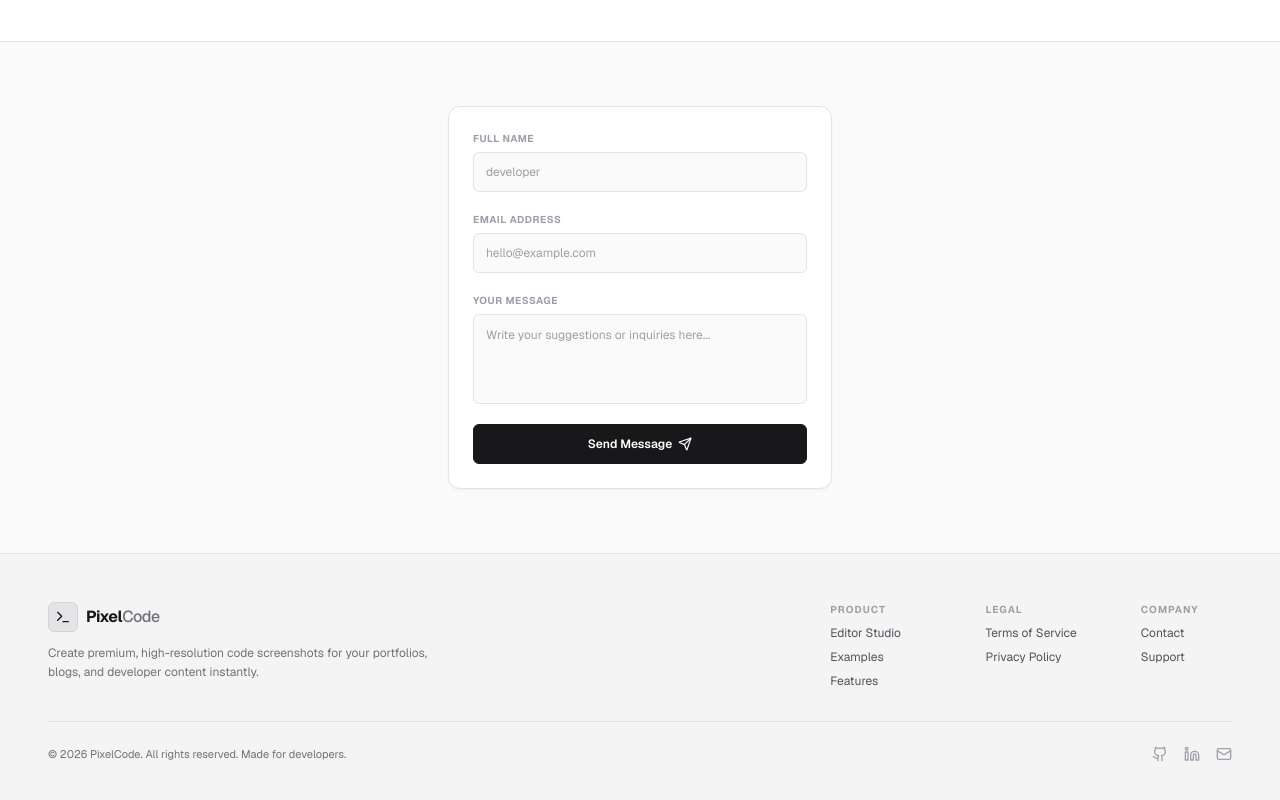
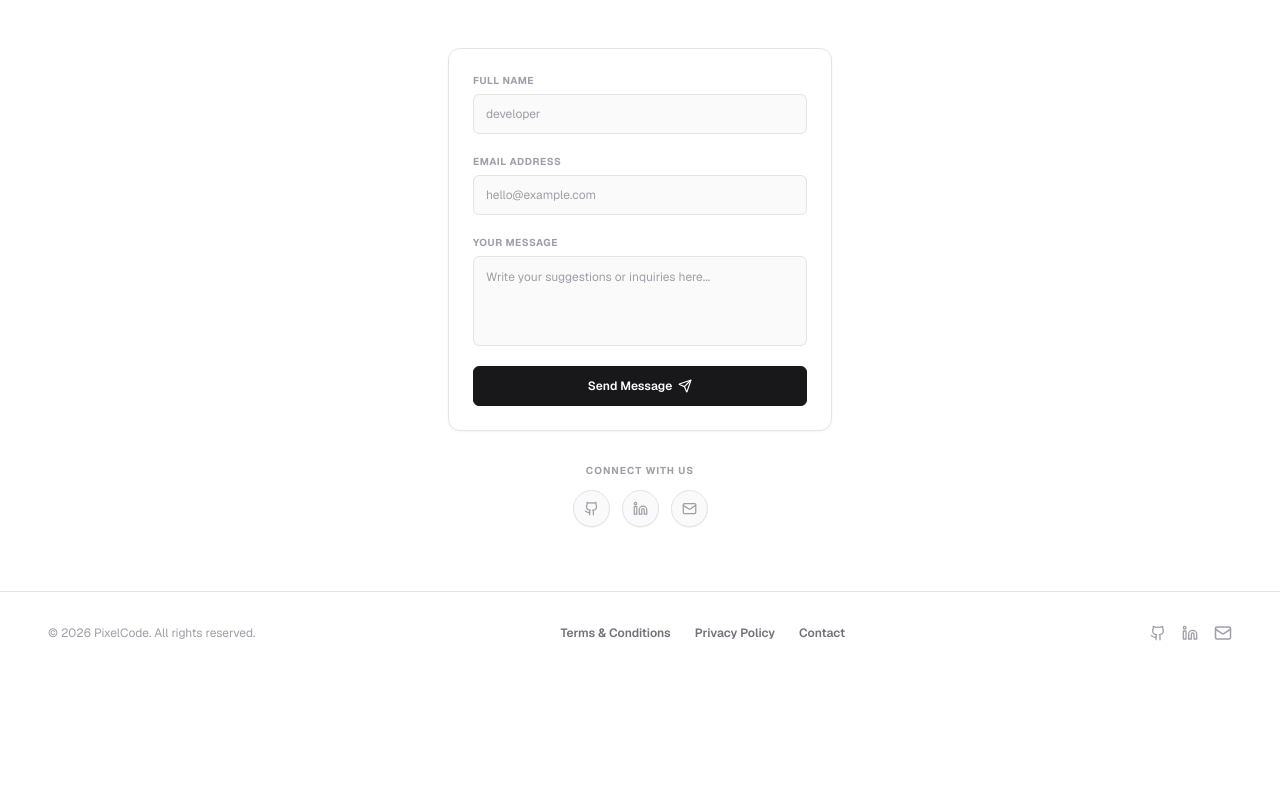
Before and after one commit to Sid-Hurry/pixelcode, a Next.js app: page /contact in a window 1280 px wide. Shown: the part 324-1124 px from the top of the page. After the commit the page ends 998 px from the top, so only its background shows below. Built offline with nearby package versions, Linux system fonts and the light colour scheme.

Commit message:
feat: implement project structure including global styles, core editor components, and legal documentation pages

```diff
--- a/app/components/EditorCanvas.js
+++ b/app/components/EditorCanvas.js
@@ -198,10 +198,12 @@ export default function EditorCanvas({
                   type="text"
                   value={fileName}
                   onChange={(e) => setFileName(e.target.value)}
-                  className="bg-transparent border-none text-center outline-none text-xs font-semibold focus:ring-0 w-36 text-zinc-400/80 hover:text-zinc-600 focus:text-zinc-900 transition-colors"
+                  className="px-2 py-0.5 bg-black/10 hover:bg-black/15 border border-zinc-400/20 hover:border-zinc-400/40 rounded text-center outline-none text-[11px] font-semibold w-28 text-zinc-400 hover:text-zinc-600 focus:text-zinc-800 transition-all cursor-pointer"
+                  title="Click to rename"
                   placeholder="untitled.js"
                 />
               </div>
+
 
               <div className="w-10" />
             </div>
@@ -225,6 +227,7 @@ export default function EditorCanvas({
                 <div className="code-editor-wrapper w-full h-full">
                   <pre
                     ref={preRef}
+                    tabIndex={-1}
                     className="code-editor-pre text-xs leading-[20px] m-0 p-0 overflow-auto w-full h-full bg-transparent border-none"
                   >
                     <code className={`language-${getPrismLang()} font-mono`}>
--- a/app/components/Footer.js
+++ b/app/components/Footer.js
@@ -1,77 +1,42 @@
 "use client";
 
+import { useState, useEffect } from "react";
 import Link from "next/link";
-import { Terminal, Mail } from "lucide-react";
+import { Mail } from "lucide-react";
 
 export default function Footer() {
-  const currentYear = new Date().getFullYear();
+  const [currentYear, setCurrentYear] = useState("2026");
+
+  useEffect(() => {
+    setCurrentYear(new Date().getFullYear().toString());
+  }, []);
 
   return (
-    <footer className="bg-zinc-100 border-t border-zinc-200 py-12 px-6 sm:px-8 lg:px-12 mt-auto text-zinc-600">
-      <div className="max-w-7xl mx-auto">
-        <div className="flex flex-col md:flex-row md:items-start md:justify-between gap-12 pb-8 border-b border-zinc-200">
+    <footer className="bg-white border-t border-zinc-200 py-8 px-6 sm:px-8 lg:px-12 mt-auto text-zinc-500 text-xs">
+      <div className="max-w-7xl mx-auto flex flex-col md:flex-row items-center justify-between gap-6">
 
-          {/* Logo and Tagline */}
-          <div className="flex flex-col gap-3 max-w-sm">
-            <Link href="/" className="flex items-center gap-2 group w-fit">
-              <div className="p-1.5 bg-zinc-200 border border-zinc-300 rounded-md group-hover:border-zinc-400 transition-colors">
-                <Terminal className="h-4 w-4 text-zinc-900" />
-              </div>
-              <span className="font-bold text-base tracking-tight text-zinc-900">
-                Pixel<span className="text-zinc-500 font-medium">Code</span>
-              </span>
-            </Link>
-            <p className="text-xs text-zinc-500 leading-relaxed">
-              Create premium, high-resolution code screenshots for your portfolios, blogs, and developer content instantly.
-            </p>
+        {/* Left Side: Rights Reserved */}
+        <div className="order-3 md:order-1 text-center md:text-left select-none text-zinc-400">
+          © {currentYear} PixelCode. All rights reserved.
         </div>
 
-          {/* Nav Links */}
-          <div className="grid grid-cols-2 sm:grid-cols-3 gap-8 md:gap-16">
-            <div className="flex flex-col gap-2">
-              <span className="text-[10px] font-bold text-zinc-400 uppercase tracking-widest">Product</span>
-              <Link href="/" className="text-xs text-zinc-600 hover:text-zinc-900 transition-colors">
-                Editor Studio
+        {/* Middle: Legal and Contact Links */}
+        <div className="order-1 md:order-2 flex flex-wrap items-center justify-center gap-x-6 gap-y-2 font-semibold">
+          <Link href="/terms" className="text-zinc-500 hover:text-zinc-900 transition-colors">
+            Terms & Conditions
           </Link>
-              <Link href="/#examples" className="text-xs text-zinc-600 hover:text-zinc-900 transition-colors">
-                Examples
+          <Link href="/privacy" className="text-zinc-500 hover:text-zinc-900 transition-colors">
+            Privacy Policy
           </Link>
-              <Link href="/#features" className="text-xs text-zinc-600 hover:text-zinc-900 transition-colors">
-                Features
+          <Link href="/contact" className="text-zinc-500 hover:text-zinc-900 transition-colors">
+            Contact
           </Link>
         </div>
 
-            <div className="flex flex-col gap-2">
-              <span className="text-[10px] font-bold text-zinc-400 uppercase tracking-widest">Legal</span>
-              <Link href="/terms" className="text-xs text-zinc-600 hover:text-zinc-900 transition-colors">
-                Terms of Service
-              </Link>
-              <Link href="/privacy" className="text-xs text-zinc-600 hover:text-zinc-900 transition-colors">
-                Privacy Policy
-              </Link>
-            </div>
-
-            <div className="flex flex-col gap-2 col-span-2 sm:col-span-1">
-              <span className="text-[10px] font-bold text-zinc-400 uppercase tracking-widest">Company</span>
-              <Link href="/contact" className="text-xs text-zinc-600 hover:text-zinc-900 transition-colors">
-                Contact
-              </Link>
-              <a href="mailto:support@pixelcode.com" className="text-xs text-zinc-600 hover:text-zinc-900 transition-colors">
-                Support
-              </a>
-            </div>
-          </div>
-
-        </div>
-
-        {/* Bottom Area */}
-        <div className="flex flex-col sm:flex-row items-center justify-between gap-4 pt-6 text-[11px] text-zinc-500">
-          <p>© {currentYear} PixelCode. All rights reserved. Made for developers.</p>
-
-          {/* Social Icons */}
-          <div className="flex items-center gap-4">
+        {/* Right Side: Three Social Media Icons */}
+        <div className="order-2 md:order-3 flex items-center gap-4">
           <a
-              href="https://github.com/placeholder/pixelcode"
+            href="https://github.com/placeholder"
             target="_blank"
             rel="noopener noreferrer"
             className="text-zinc-400 hover:text-zinc-900 transition-colors"
@@ -100,9 +65,8 @@ export default function Footer() {
             className="text-zinc-400 hover:text-zinc-900 transition-colors"
             aria-label="Email"
           >
-              <Mail className="h-4 w-4" />
+            <Mail className="h-4.5 w-4.5" />
           </a>
-          </div>
         </div>
 
       </div>
--- a/app/components/constants.js
+++ b/app/components/constants.js
@@ -12,6 +12,7 @@ export const THEMES = [
   { id: "vscode-dark", name: "VS Code Dark+", isDark: true },
   { id: "nord", name: "Nord (Arctic Ice)", isDark: true },
   { id: "github-light", name: "GitHub Light (Clean Light)", isDark: false },
+  { id: "solarized-light", name: "Solarized Light (Warm Yellow)", isDark: false },
 ];
 
 export const LANGUAGES = [
@@ -128,8 +129,8 @@ void print_user(User* u) {
         printf("User [%d]: %s\\n", u->id, u->name);
     }
 }`,
-    bg: "#334155",
-    theme: "nord"
+    bg: "#e7e5e4",
+    theme: "solarized-light"
   },
   {
     title: "C++ Modern Vector",
--- a/app/contact/page.js
+++ b/app/contact/page.js
@@ -11,13 +11,45 @@ export default function ContactPage() {
   const [isSubmitting, setIsSubmitting] = useState(false);
   const [isSubmitted, setIsSubmitted] = useState(false);
 
-  const handleSubmit = (e) => {
+  const handleSubmit = async (e) => {
     e.preventDefault();
     if (!name || !email || !message) return;
 
     setIsSubmitting(true);
 
-    // Simulate submission delay
+    const formspreeId = process.env.NEXT_PUBLIC_FORMSPREE_ID;
+
+    if (formspreeId) {
+      try {
+        const response = await fetch(`https://formspree.io/f/${formspreeId}`, {
+          method: "POST",
+          headers: {
+            "Content-Type": "application/json",
+            "Accept": "application/json"
+          },
+          body: JSON.stringify({
+            name,
+            email,
+            message
+          })
+        });
+
+        if (response.ok) {
+          setIsSubmitted(true);
+          setName("");
+          setEmail("");
+          setMessage("");
+        } else {
+          alert("Submission failed. Please try again or check your Formspree ID.");
+        }
+      } catch (err) {
+        console.error("Form submission error:", err);
+        alert("An error occurred. Please try again later.");
+      } finally {
+        setIsSubmitting(false);
+      }
+    } else {
+      // Simulate submission delay as an elegant fallback for local testing
       setTimeout(() => {
         setIsSubmitting(false);
         setIsSubmitted(true);
@@ -25,17 +57,16 @@ export default function ContactPage() {
         setEmail("");
         setMessage("");
       }, 1200);
+    }
   };
 
   return (
-    <div className="flex-grow flex flex-col bg-zinc-50 text-zinc-900">
+    <div className="flex-grow flex flex-col bg-white text-zinc-900">
+
 
       {/* Header */}
       <section className="py-12 sm:py-16 px-6 sm:px-8 border-b border-zinc-200 bg-white w-full text-center">
         <div className="max-w-4xl mx-auto flex flex-col items-center">
-          <div className="p-2.5 bg-zinc-100 border border-zinc-200 rounded-md w-fit mb-4">
-            <Mail className="h-5 w-5 text-zinc-900" />
-          </div>
           <h1 className="text-2xl sm:text-4xl font-extrabold tracking-tight text-zinc-950 leading-tight mb-2">
             Contact Us
           </h1>
@@ -44,6 +75,7 @@ export default function ContactPage() {
           </p>
         </div>
       </section>
+
 
       {/* Contact Content Area */}
       <section className="py-12 sm:py-16 px-6 sm:px-8 max-w-md mx-auto w-full flex-grow flex flex-col justify-center">
@@ -124,6 +156,45 @@ export default function ContactPage() {
 
           </form>
         )}
+
+        {/* Minimalist Social Connections */}
+        <div className="mt-8 flex flex-col items-center gap-3 select-none animate-in fade-in duration-300">
+          <span className="text-[10px] font-bold text-zinc-400 uppercase tracking-widest">Connect with us</span>
+          <div className="flex items-center gap-3">
+            <a
+              href="https://github.com/placeholder"
+              target="_blank"
+              rel="noopener noreferrer"
+              className="p-2.5 bg-zinc-50 hover:bg-zinc-100 border border-zinc-200 rounded-full text-zinc-400 hover:text-zinc-900 transition-colors shadow-2xs"
+              aria-label="GitHub"
+            >
+              <svg className="h-[15px] w-[15px]" viewBox="0 0 24 24" fill="none" stroke="currentColor" strokeWidth="2" strokeLinecap="round" strokeLinejoin="round">
+                <path d="M15 22v-4a4.8 4.8 0 0 0-1-3.5c3 0 6-2 6-5.5.08-1.25-.27-2.48-1-3.5.28-1.15.28-2.35 0-3.5 0 0-1 0-3 1.5-2.64-.5-5.36-.5-8 0C6 2 5 2 5 2c-.3 1.15-.3 2.35 0 3.5A5.403 5.403 0 0 0 4 9c0 3.5 3 5.5 6 5.5-.39.49-.68 1.05-.85 1.65-.17.6-.22 1.23-.15 1.85v4" />
+                <path d="M9 18c-4.51 2-5-2-7-2" />
+              </svg>
+            </a>
+            <a
+              href="https://linkedin.com/in/placeholder"
+              target="_blank"
+              rel="noopener noreferrer"
+              className="p-2.5 bg-zinc-50 hover:bg-zinc-100 border border-zinc-200 rounded-full text-zinc-400 hover:text-zinc-900 transition-colors shadow-2xs"
+              aria-label="LinkedIn"
+            >
+              <svg className="h-[15px] w-[15px]" viewBox="0 0 24 24" fill="none" stroke="currentColor" strokeWidth="2" strokeLinecap="round" strokeLinejoin="round">
+                <path d="M16 8a6 6 0 0 1 6 6v7h-4v-7a2 2 0 0 0-2-2 2 2 0 0 0-2 2v7h-4v-7a6 6 0 0 1 6-6z" />
+                <rect width="4" height="12" x="2" y="9" />
+                <circle cx="4" cy="4" r="2" />
+              </svg>
+            </a>
+            <a
+              href="mailto:hello@placeholder.com"
+              className="p-2.5 bg-zinc-50 hover:bg-zinc-100 border border-zinc-200 rounded-full text-zinc-400 hover:text-zinc-900 transition-colors shadow-2xs"
+              aria-label="Email"
+            >
+              <Mail className="h-[15px] w-[15px]" />
+            </a>
+          </div>
+        </div>
       </section>
 
       {/* Global Footer */}
--- a/app/globals.css
+++ b/app/globals.css
@@ -1,7 +1,7 @@
 @import "tailwindcss";
 
 :root {
-  --background: #fafafa;
+  --background: #ffffff;
   --foreground: #09090b;
   --border: #e4e4e7;
   --card: #ffffff;
@@ -253,6 +253,25 @@ html, body {
 [data-theme="aesthetic-dark"] .token.property,
 [data-theme="aesthetic-dark"] .token.tag { color: #e1e1e6; }
 
+/* Solarized Light Theme (Warm Yellow) */
+[data-theme="solarized-light"] {
+  background-color: #fdf6e3 !important;
+  color: #586e75 !important;
+}
+[data-theme="solarized-light"] .token.comment { color: #93a1a1; font-style: italic; }
+[data-theme="solarized-light"] .token.keyword { color: #859900; font-weight: bold; }
+[data-theme="solarized-light"] .token.function { color: #268bd2; }
+[data-theme="solarized-light"] .token.string { color: #2aa198; }
+[data-theme="solarized-light"] .token.number,
+[data-theme="solarized-light"] .token.boolean { color: #cb4b16; }
+[data-theme="solarized-light"] .token.operator,
+[data-theme="solarized-light"] .token.punctuation { color: #586e75; }
+[data-theme="solarized-light"] .token.class-name,
+[data-theme="solarized-light"] .token.constant { color: #b58900; }
+[data-theme="solarized-light"] .token.property,
+[data-theme="solarized-light"] .token.tag { color: #268bd2; }
+
+
 /* ---------------------------------------------------------
    Prism Core Overrides & Interactive Highlight Sync
    --------------------------------------------------------- */
--- a/app/layout.js
+++ b/app/layout.js
@@ -38,12 +38,14 @@ export default function RootLayout({ children }) {
   return (
     <html
       lang="en"
+      suppressHydrationWarning
       className={`${geistSans.variable} ${geistMono.variable} h-full antialiased`}
     >
-      <body className="min-h-full flex flex-col bg-zinc-50 text-zinc-900 selection:bg-zinc-200 selection:text-zinc-900">
+      <body className="min-h-full flex flex-col bg-white text-zinc-900 selection:bg-zinc-200 selection:text-zinc-900">
         <Navbar />
         <main className="flex-1 flex flex-col pt-20">{children}</main>
       </body>
+
     </html>
   );
 }
--- a/app/page.js
+++ b/app/page.js
@@ -179,7 +179,7 @@ calculateSquare(5);`);
   };
 
   return (
-    <div className="flex-grow flex flex-col bg-zinc-50 text-zinc-900 select-none">
+    <div className="flex-grow flex flex-col bg-white text-zinc-900 select-none">
 
       {/* 1. Page Header */}
       <section className="pt-10 pb-6 px-6 sm:px-8 max-w-7xl mx-auto w-full text-center">
@@ -204,16 +204,17 @@ calculateSquare(5);`);
                 <FileCode className="h-3.5 w-3.5 text-zinc-900" />
                 Code Snippet
               </h2>
-              <div className="flex items-center gap-1 font-mono text-xs text-zinc-500">
-                <span>File:</span>
+              <div className="flex items-center gap-1.5 text-xs text-zinc-500">
+                <span className="text-[10px] font-bold text-zinc-400">File:</span>
                 <input
                   type="text"
                   value={fileName}
                   onChange={(e) => setFileName(e.target.value)}
-                  className="bg-transparent border-none outline-none font-semibold text-zinc-700 w-24 text-right"
+                  className="px-2 py-0.5 bg-zinc-50 border border-zinc-200 rounded font-mono font-semibold text-zinc-700 w-24 text-center focus:border-zinc-400 outline-none text-xs transition-all"
                   placeholder="untitled.js"
                 />
               </div>
+
             </div>
 
             {/* Input textarea */}
@@ -399,7 +400,7 @@ calculateSquare(5);`);
           </div>
 
           {/* RIGHT COLUMN: Translucent Centered Preview */}
-          <div className="lg:col-span-7 flex flex-col items-center justify-center border border-zinc-200 rounded-xl p-5 bg-zinc-100/50 shadow-xs relative min-h-[480px] overflow-hidden">
+          <div className="lg:col-span-7 flex flex-col items-center justify-center border border-zinc-200 rounded-xl p-5 bg-white shadow-xs relative min-h-[480px] overflow-hidden">
             <div className="w-full flex items-center justify-center select-none">
               <EditorCanvas
                 code={code}
@@ -431,47 +432,68 @@ calculateSquare(5);`);
 
           <div className="max-w-3xl mb-10">
             <h2 className="text-2xl font-extrabold text-zinc-900 tracking-tight">
-              A premium, ultra-minimal code sharing utility
+              Simple and useful tools to share your work
             </h2>
           </div>
 
           <div className="grid grid-cols-1 md:grid-cols-3 gap-6.5">
-            <div className="p-5 bg-zinc-50 border border-zinc-200 rounded-lg flex flex-col gap-2.5">
-              <div className="p-1.5 bg-white border border-zinc-200 rounded-md w-fit">
-                <Monitor className="h-4 w-4 text-zinc-900" />
-              </div>
-              <h3 className="text-xs font-bold text-zinc-900">5 Curated Solids</h3>
+            {/* Feature 1 */}
+            <div className="p-5 bg-white border border-zinc-200 rounded-lg flex flex-col gap-1.5 animate-in fade-in duration-200">
+              <h3 className="text-xs font-bold text-zinc-900">5 Premium Background Colors</h3>
               <p className="text-[11px] text-zinc-500 leading-relaxed">
-                Curated set of 5 flat backgrounds (Charcoal, Sand, Zinc, Navy, Slate) to ensure high-contrast minimalist screenshot posts.
+                Choose from 5 solid background colors (slate, zinc, charcoal, navy blue, and warm sand) to make your code stand out. No busy patterns or gradients.
               </p>
             </div>
 
-            <div className="p-5 bg-zinc-50 border border-zinc-200 rounded-lg flex flex-col gap-2.5">
-              <div className="p-1.5 bg-white border border-zinc-200 rounded-md w-fit">
-                <Code2 className="h-4 w-4 text-zinc-900" />
-              </div>
-              <h3 className="text-xs font-bold text-zinc-900">3 Core Syntax Themes</h3>
+            {/* Feature 2 */}
+            <div className="p-5 bg-white border border-zinc-200 rounded-lg flex flex-col gap-1.5 animate-in fade-in duration-200">
+              <h3 className="text-xs font-bold text-zinc-900">5 Beautiful Code Styles</h3>
               <p className="text-[11px] text-zinc-500 leading-relaxed">
-                Pruned styling themes down to 3 absolute industry classics: One Dark, Dracula, and clean GitHub Light syntax highlighting.
+                Select from 5 classic styles (including Dracula, One Dark, Nord, VS Code, and GitHub Light) to style the text colors in your code instantly.
               </p>
             </div>
 
-            <div className="p-5 bg-zinc-50 border border-zinc-200 rounded-lg flex flex-col gap-2.5">
-              <div className="p-1.5 bg-white border border-zinc-200 rounded-md w-fit">
-                <Layers className="h-4 w-4 text-zinc-900" />
-              </div>
-              <h3 className="text-xs font-bold text-zinc-900">Retina HD Render</h3>
+            {/* Feature 3 */}
+            <div className="p-5 bg-white border border-zinc-200 rounded-lg flex flex-col gap-1.5 animate-in fade-in duration-200">
+              <h3 className="text-xs font-bold text-zinc-900">Ultra-Sharp High Definition</h3>
               <p className="text-[11px] text-zinc-500 leading-relaxed">
-                Automatically renders at crisp 2x Retina resolution for razor-sharp borders and text layers on all social platform feeds.
+                Your screenshots will always export at double the normal resolution. This keeps your text and borders perfectly clear and sharp on any screen or device.
+              </p>
+            </div>
+
+            {/* Feature 4 */}
+            <div className="p-5 bg-white border border-zinc-200 rounded-lg flex flex-col gap-1.5 animate-in fade-in duration-200">
+              <h3 className="text-xs font-bold text-zinc-900">Smart Code Recognition</h3>
+              <p className="text-[11px] text-zinc-500 leading-relaxed">
+                No need to manually choose what language your code is written in. The app automatically recognizes your code type and colors it correctly.
+              </p>
+            </div>
+
+            {/* Feature 5 */}
+            <div className="p-5 bg-white border border-zinc-200 rounded-lg flex flex-col gap-1.5 animate-in fade-in duration-200">
+              <h3 className="text-xs font-bold text-zinc-900">Social Media Sizes</h3>
+              <p className="text-[11px] text-zinc-500 leading-relaxed">
+                Instantly resize your canvas to match the perfect sizes for Instagram (1:1 square), X and blogs (16:9 landscape), or keep it freeform.
+              </p>
+            </div>
+
+            {/* Feature 6 */}
+            <div className="p-5 bg-white border border-zinc-200 rounded-lg flex flex-col gap-1.5 animate-in fade-in duration-200">
+              <h3 className="text-xs font-bold text-zinc-900">Drag and Drop Import</h3>
+              <p className="text-[11px] text-zinc-500 leading-relaxed">
+                Drag any source code file directly from your computer and drop it onto the canvas to load it. Quick and simple with zero copying required.
               </p>
             </div>
           </div>
 
+
+
         </div>
       </section>
 
+
       {/* 4. Click-to-Load Snippets Gallery */}
-      <section id="examples" className="py-12 sm:py-16 border-t border-zinc-200 bg-zinc-50/50">
+      <section id="examples" className="py-12 sm:py-16 border-t border-zinc-200 bg-white">
         <div className="max-w-7xl mx-auto px-6 sm:px-8 lg:px-12">
 
           <div className="max-w-3xl mb-10">
--- a/app/privacy/page.js
+++ b/app/privacy/page.js
@@ -1,27 +1,29 @@
 "use client";
 
+import { useState, useEffect } from "react";
 import Link from "next/link";
-import { Shield } from "lucide-react";
 import Footer from "../components/Footer";
 
 export default function PrivacyPage() {
-  const currentYear = new Date().getFullYear();
+  const [currentYear, setCurrentYear] = useState("2026");
+
+  useEffect(() => {
+    setCurrentYear(new Date().getFullYear().toString());
+  }, []);
 
   return (
-    <div className="flex-grow flex flex-col bg-zinc-50 text-zinc-900">
+    <div className="flex-grow flex flex-col bg-white text-zinc-900">
 
       {/* Page Header */}
       <section className="py-12 sm:py-16 px-6 sm:px-8 border-b border-zinc-200 bg-white w-full text-center">
         <div className="max-w-4xl mx-auto flex flex-col items-center">
-          <div className="p-2.5 bg-zinc-100 border border-zinc-200 rounded-md w-fit mb-4">
-            <Shield className="h-5 w-5 text-zinc-900" />
-          </div>
           <h1 className="text-2xl sm:text-4xl font-extrabold tracking-tight text-zinc-950 leading-tight mb-2">
             Privacy Policy
           </h1>
           <p className="text-xs sm:text-sm text-zinc-500 max-w-md leading-relaxed">
             Last updated: May {currentYear}. Learn how PixelCode maintains 100% data security and user privacy.
-          </p>
+</p>
+
         </div>
       </section>
 
--- a/app/terms/page.js
+++ b/app/terms/page.js
@@ -1,26 +1,29 @@
 "use client";
 
+import { useState, useEffect } from "react";
 import Link from "next/link";
-import { Scale } from "lucide-react";
 import Footer from "../components/Footer";
 
+
 export default function TermsPage() {
-  const currentYear = new Date().getFullYear();
+  const [currentYear, setCurrentYear] = useState("2026");
+
+  useEffect(() => {
+    setCurrentYear(new Date().getFullYear().toString());
+  }, []);
 
   return (
-    <div className="flex-grow flex flex-col bg-zinc-50 text-zinc-900">
+    <div className="flex-grow flex flex-col bg-white text-zinc-900">
 
       {/* Page Header */}
       <section className="py-12 sm:py-16 px-6 sm:px-8 border-b border-zinc-200 bg-white w-full text-center">
         <div className="max-w-4xl mx-auto flex flex-col items-center">
-          <div className="p-2.5 bg-zinc-100 border border-zinc-200 rounded-md w-fit mb-4">
-            <Scale className="h-5 w-5 text-zinc-900" />
-          </div>
           <h1 className="text-2xl sm:text-4xl font-extrabold tracking-tight text-zinc-950 leading-tight mb-2">
             Terms and Conditions
           </h1>
           <p className="text-xs sm:text-sm text-zinc-500 max-w-md leading-relaxed">
             Last updated: May {currentYear}. Please review the terms of service governing the usage of PixelCode.
+
           </p>
         </div>
       </section>
```
Also changed, not shown: app/editor/page.js (deleted, +0 -24 lines). Lines whose indentation alone changed are shown as unchanged.
